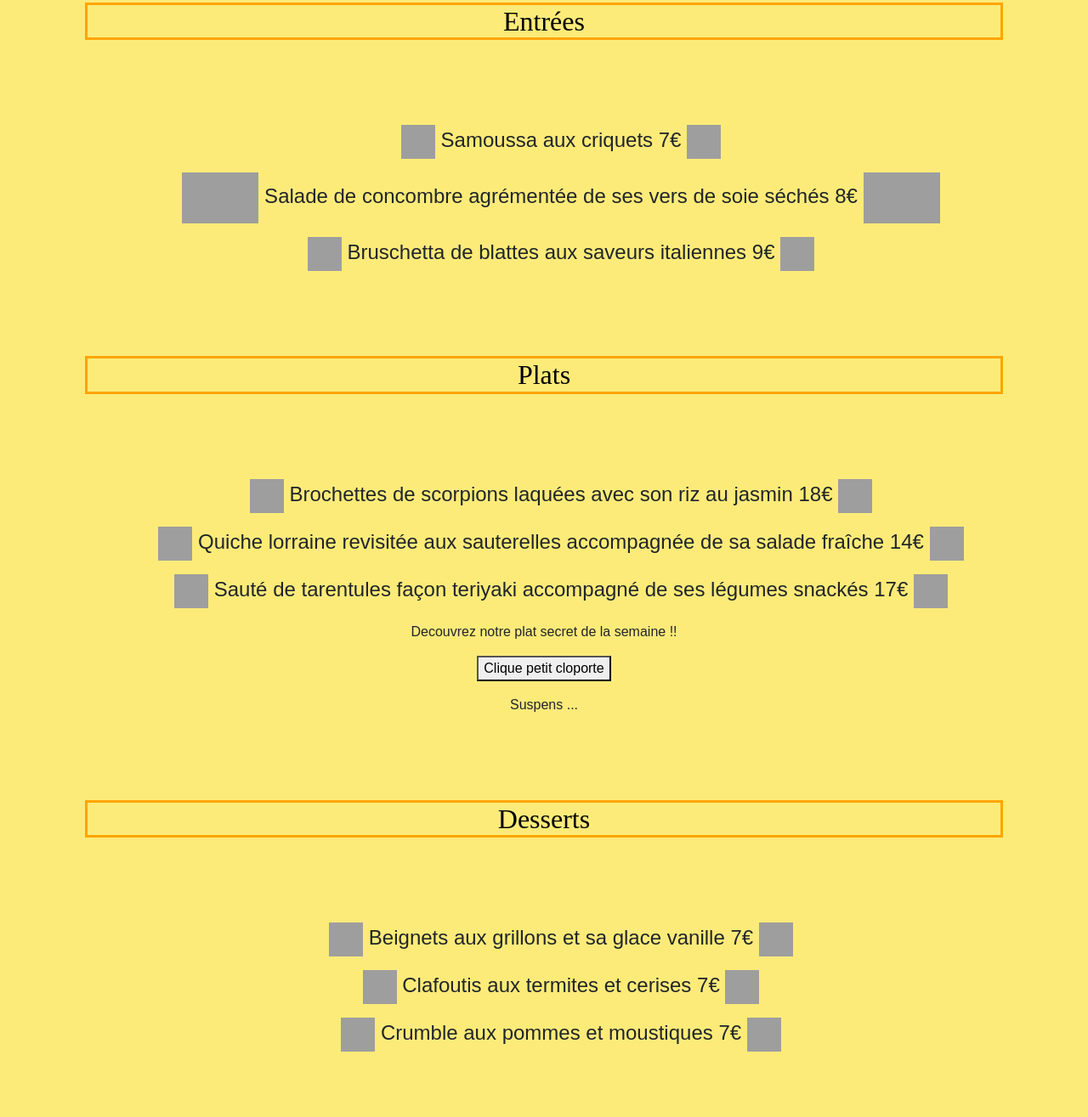
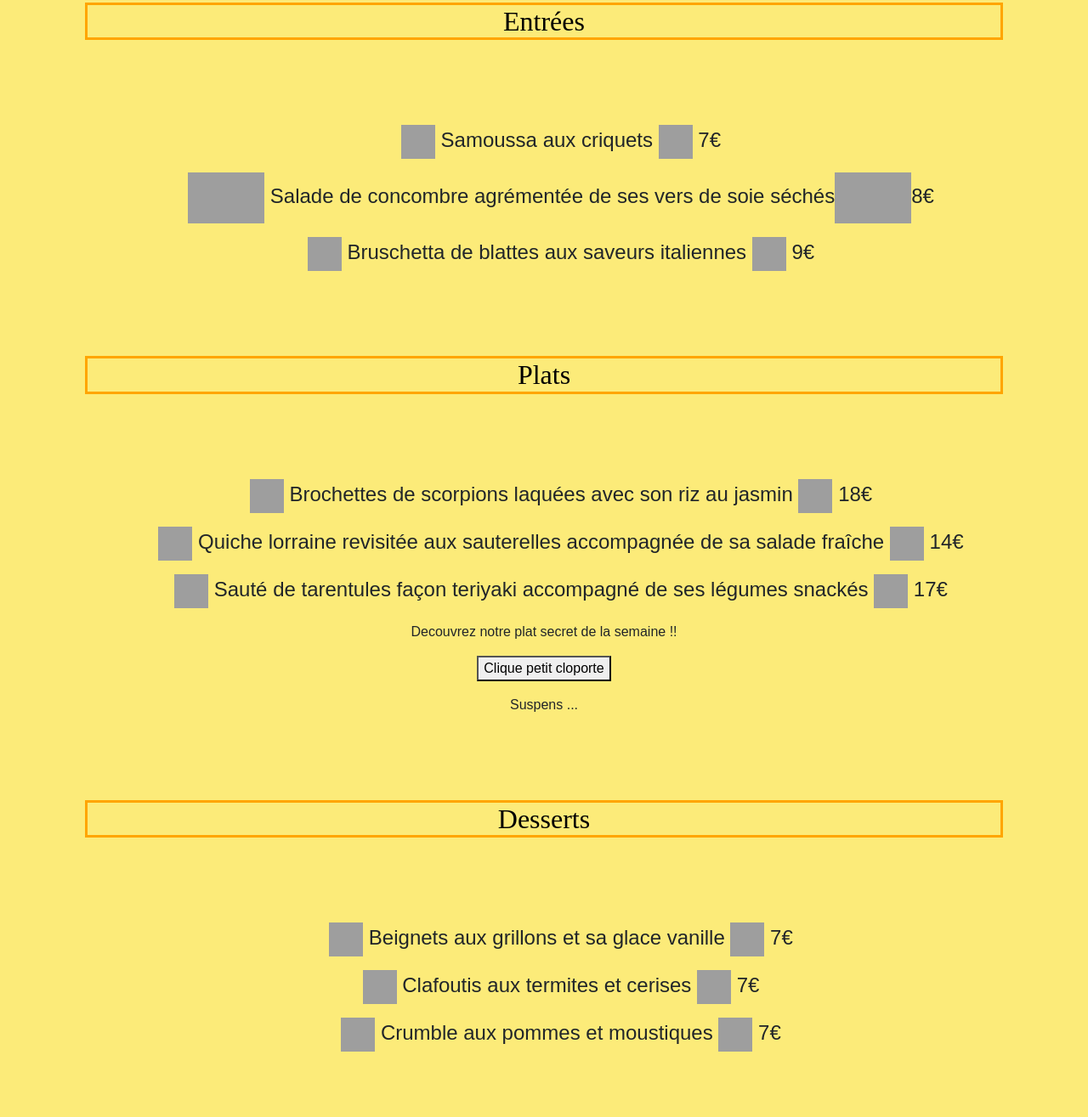
Before and after one commit to julieneri/insectivore, a website: page static/menu.html in a window 1280 px wide. Shown: the part 245-1560 px from the top of the page at 85% size. Drawn offline with nearby package versions, Linux system fonts and the light colour scheme; grey boxes are pictures that could not be loaded.

Commit message:
Jeanmich

```diff
--- a/static/menu.html
+++ b/static/menu.html
@@ -42,13 +42,13 @@
                         </div>
                     <div style ="text-align: center"></div>
                         <h2>Entr&eacutees</h2>
-                            <ol><img src="http://www.informatiquegifs.com/clipart/clipart-cricket/gifs-criquet.gif" width="40" height="40" />  Samoussa aux criquets 7&#128  <img src="http://www.informatiquegifs.com/clipart/clipart-cricket/gifs-criquet.gif" width="40" height="40" /></ol>
-                            <ol><img src="http://idata.over-blog.com/3/01/35/44/gif/animaux/insecte/divers/divers_pt-18.gif" width="90" height="60" />  Salade de concombre agr&eacutement&eacutee de ses vers de soie s&eacutech&eacutes 8&#128  <img src="http://idata.over-blog.com/3/01/35/44/gif/animaux/insecte/divers/divers_pt-18.gif" width="90" height="60" /></ol>
-                            <ol><img src="http://idata.over-blog.com/3/01/35/44/gif/animaux/insecte/divers/divers_pt-10.gif" width="40" height="40" />  Bruschetta de blattes aux saveurs italiennes 9&#128  <img src="http://idata.over-blog.com/3/01/35/44/gif/animaux/insecte/divers/divers_pt-10.gif" width="40" height="40" /></ol>
+                            <ol><img src="http://www.informatiquegifs.com/clipart/clipart-cricket/gifs-criquet.gif" width="40" height="40" />  Samoussa aux criquets <img src="http://www.informatiquegifs.com/clipart/clipart-cricket/gifs-criquet.gif" width="40" height="40" />  7&#128  </ol>
+                            <ol><img src="http://idata.over-blog.com/3/01/35/44/gif/animaux/insecte/divers/divers_pt-18.gif" width="90" height="60" />  Salade de concombre agr&eacutement&eacutee de ses vers de soie s&eacutech&eacutes<img src="http://idata.over-blog.com/3/01/35/44/gif/animaux/insecte/divers/divers_pt-18.gif" width="90" height="60" />8&#128</ol>
+                            <ol><img src="http://idata.over-blog.com/3/01/35/44/gif/animaux/insecte/divers/divers_pt-10.gif" width="40" height="40" />  Bruschetta de blattes aux saveurs italiennes <img src="http://idata.over-blog.com/3/01/35/44/gif/animaux/insecte/divers/divers_pt-10.gif" width="40" height="40" />  9&#128  </ol>
                         <h2>Plats</h2>
-                            <ol><img src="http://idata.over-blog.com/3/01/35/44/gif/animaux/insecte/scorpion/scorpion_pt-2.gif" width="40" height="40" />  Brochettes de scorpions laqu&eacutees avec son riz au jasmin 18&#128  <img src="http://idata.over-blog.com/3/01/35/44/gif/animaux/insecte/scorpion/scorpion_pt-2.gif" width="40" height="40" /></ol>
-                            <ol><img src="http://idata.over-blog.com/3/01/35/44/gif/animaux/insecte/sauterelle/sauterelle_pt-1.gif" width="40" height="40" />  Quiche lorraine revisit&eacutee aux sauterelles accompagn&eacutee de sa salade fra&icircche 14&#128  <img src="http://idata.over-blog.com/3/01/35/44/gif/animaux/insecte/sauterelle/sauterelle_pt-1.gif" width="40" height="40" /></ol>
-                            <ol><img src="http://idata.over-blog.com/3/01/35/44/gif/animaux/insecte/araignee/araignee_pt-13.gif" width="40" height="40" />  Saut&eacute de tarentules fa&ccedilon teriyaki accompagn&eacute de ses l&eacutegumes snack&eacutes 17&#128  <img src="http://idata.over-blog.com/3/01/35/44/gif/animaux/insecte/araignee/araignee_pt-13.gif" width="40" height="40" /></ol>
+                            <ol><img src="http://idata.over-blog.com/3/01/35/44/gif/animaux/insecte/scorpion/scorpion_pt-2.gif" width="40" height="40" />  Brochettes de scorpions laqu&eacutees avec son riz au jasmin <img src="http://idata.over-blog.com/3/01/35/44/gif/animaux/insecte/scorpion/scorpion_pt-2.gif" width="40" height="40" /> 18&#128 </ol>
+                            <ol><img src="http://idata.over-blog.com/3/01/35/44/gif/animaux/insecte/sauterelle/sauterelle_pt-1.gif" width="40" height="40" />  Quiche lorraine revisit&eacutee aux sauterelles accompagn&eacutee de sa salade fra&icircche <img src="http://idata.over-blog.com/3/01/35/44/gif/animaux/insecte/sauterelle/sauterelle_pt-1.gif" width="40" height="40" /> 14&#128 </ol>
+                            <ol><img src="http://idata.over-blog.com/3/01/35/44/gif/animaux/insecte/araignee/araignee_pt-13.gif" width="40" height="40" />  Saut&eacute de tarentules fa&ccedilon teriyaki accompagn&eacute de ses l&eacutegumes snack&eacutes <img src="http://idata.over-blog.com/3/01/35/44/gif/animaux/insecte/araignee/araignee_pt-13.gif" width="40" height="40" /> 17&#128 </ol>
                             <div style="text-align: center">
                                     <p>Decouvrez notre plat secret de la semaine !!</p>
 
@@ -69,9 +69,9 @@
                                                 </div>
                     <div style="text-align: center"></div>
                         <h2>Desserts</h2>
-                            <ol><img src="http://idata.over-blog.com/3/01/35/44/gif/animaux/insecte/sauterelle/sauterelle_pt-6.gif" width="40" height="40" />  Beignets aux grillons et sa glace vanille 7&#128  <img src="http://idata.over-blog.com/3/01/35/44/gif/animaux/insecte/sauterelle/sauterelle_pt-6.gif" width="40" height="40" /></ol>
-                            <ol><img src="http://idata.over-blog.com/3/01/35/44/gif/animaux/insecte/divers/divers_pt-8.gif" width="40" height="40" />  Clafoutis aux termites et cerises 7&#128  <img src="http://idata.over-blog.com/3/01/35/44/gif/animaux/insecte/divers/divers_pt-8.gif" width="40" height="40" /></ol>
-                            <ol><img src="http://idata.over-blog.com/3/01/35/44/gif/animaux/insecte/moustique/moustique_pt-2.gif" width="40" height="40" />  Crumble aux pommes et moustiques 7&#128  <img src="http://idata.over-blog.com/3/01/35/44/gif/animaux/insecte/moustique/moustique_pt-2.gif" width="40" height="40" /></ol>
+                            <ol><img src="http://idata.over-blog.com/3/01/35/44/gif/animaux/insecte/sauterelle/sauterelle_pt-6.gif" width="40" height="40" />  Beignets aux grillons et sa glace vanille <img src="http://idata.over-blog.com/3/01/35/44/gif/animaux/insecte/sauterelle/sauterelle_pt-6.gif" width="40" height="40" /> 7&#128 </ol>
+                            <ol><img src="http://idata.over-blog.com/3/01/35/44/gif/animaux/insecte/divers/divers_pt-8.gif" width="40" height="40" />  Clafoutis aux termites et cerises <img src="http://idata.over-blog.com/3/01/35/44/gif/animaux/insecte/divers/divers_pt-8.gif" width="40" height="40" /> 7&#128 </ol>
+                            <ol><img src="http://idata.over-blog.com/3/01/35/44/gif/animaux/insecte/moustique/moustique_pt-2.gif" width="40" height="40" />  Crumble aux pommes et moustiques <img src="http://idata.over-blog.com/3/01/35/44/gif/animaux/insecte/moustique/moustique_pt-2.gif" width="40" height="40" /> 7&#128 </ol>
                     </div>
 
                     <div id="Reseaux">
```
Also changed, not shown: 1 other file.
